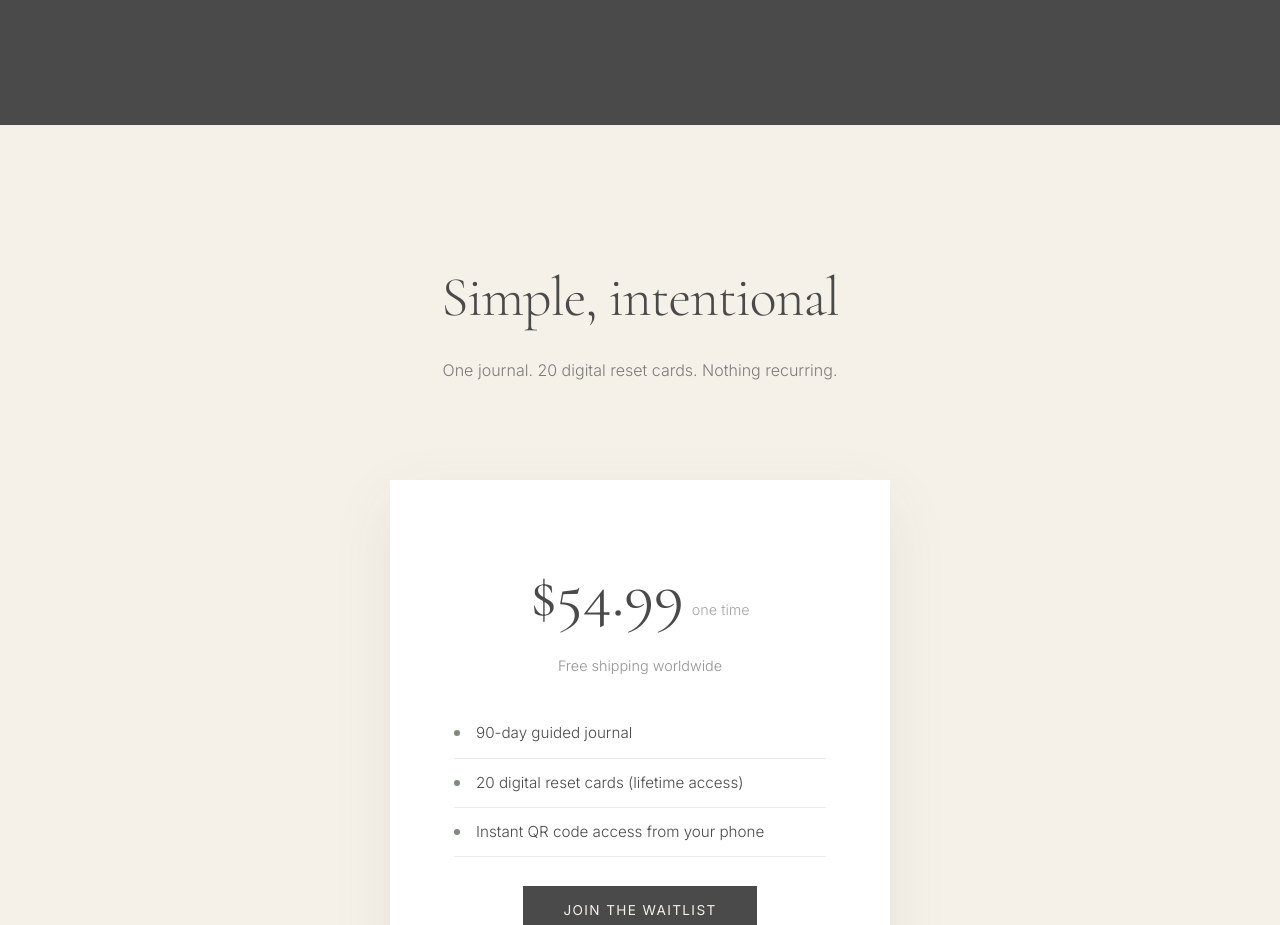
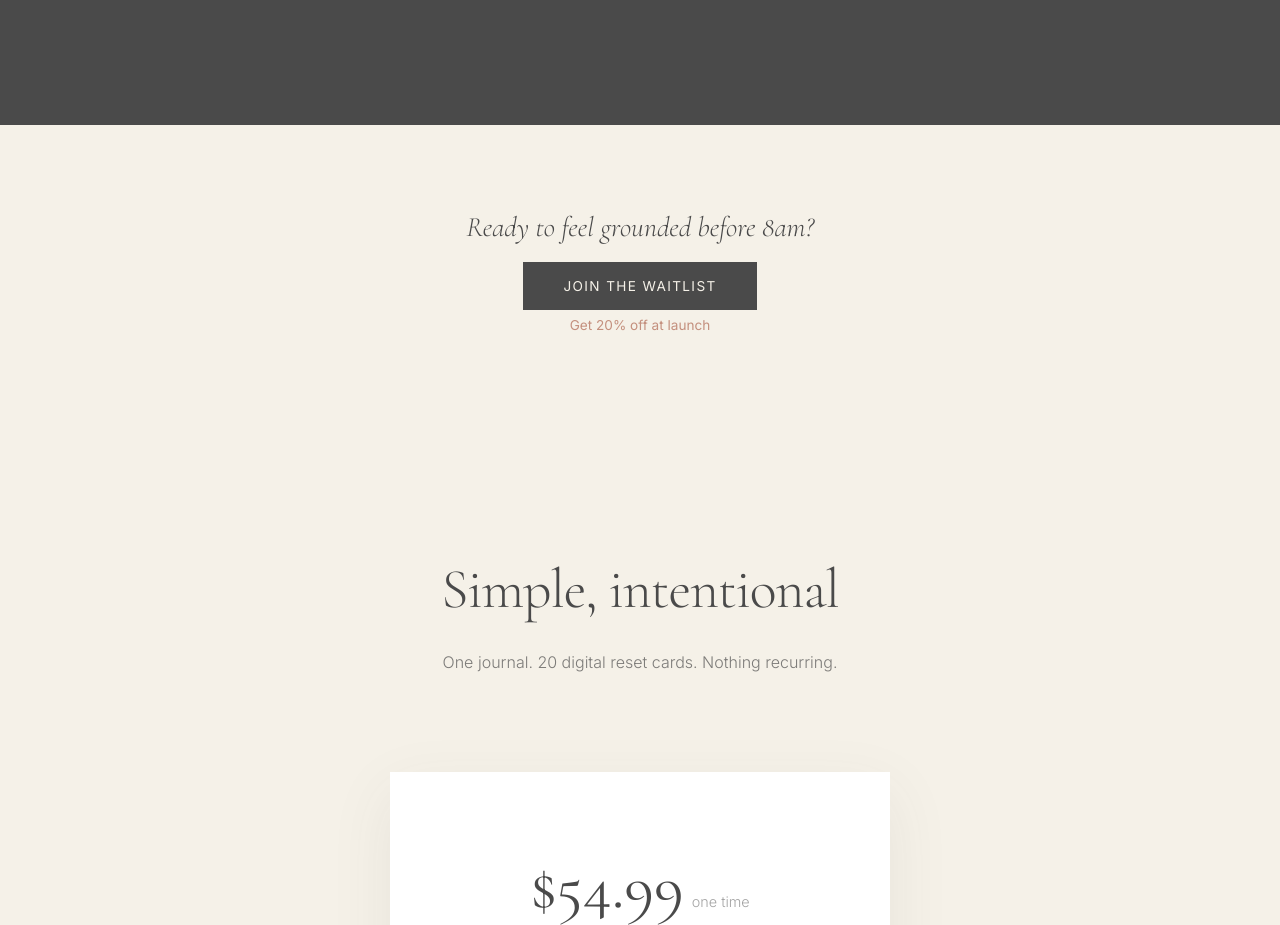
Before and after one commit to xbtkris/emotion-landing-git, a plain HTML site: page index.html in a window 1280 px wide. Shown: the part 5127-6052 px from the top of the page. Drawn offline with nearby package versions, Linux system fonts and the light colour scheme.

Commit message:
Add mid-page CTA section

```diff
--- a/index.html
+++ b/index.html
@@ -495,6 +495,33 @@
             opacity: 0.9;
         }
 
+        /* Mid-Page CTA */
+        .mid-cta {
+            padding: 5rem 2rem;
+            background: var(--cream);
+            text-align: center;
+        }
+
+        .mid-cta-content {
+            max-width: 500px;
+            margin: 0 auto;
+        }
+
+        .mid-cta-text {
+            font-family: 'Cormorant Garamond', serif;
+            font-size: 1.75rem;
+            font-style: italic;
+            color: var(--charcoal);
+            margin-bottom: 1.5rem;
+        }
+
+        .mid-cta-subtext {
+            margin-top: 1rem;
+            font-size: 0.85rem;
+            color: var(--terracotta);
+            font-weight: 400;
+        }
+
         /* Pricing */
         .pricing {
             padding: 8rem 4rem;
@@ -918,6 +945,15 @@
         </div>
     </section>
 
+    <!-- Mid-Page CTA -->
+    <section class="mid-cta">
+        <div class="mid-cta-content fade-in">
+            <p class="mid-cta-text">Ready to feel grounded before 8am?</p>
+            <a href="#newsletter" class="btn btn-primary">Join the Waitlist</a>
+            <p class="mid-cta-subtext">Get 20% off at launch</p>
+        </div>
+    </section>
+
     <section class="pricing" id="pricing">
         <div class="section-header fade-in">
             <h2>Simple, intentional</h2>
```
